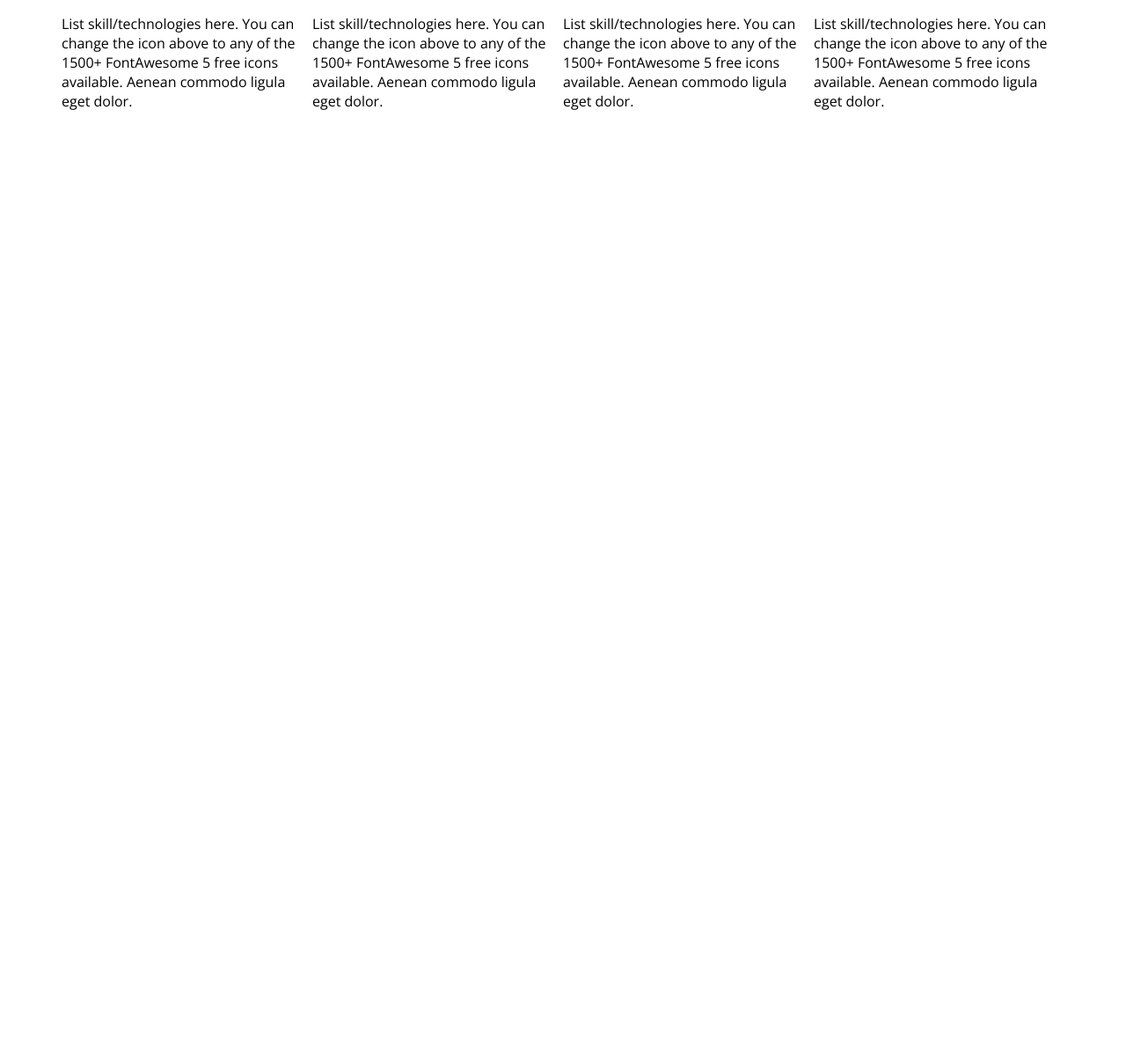
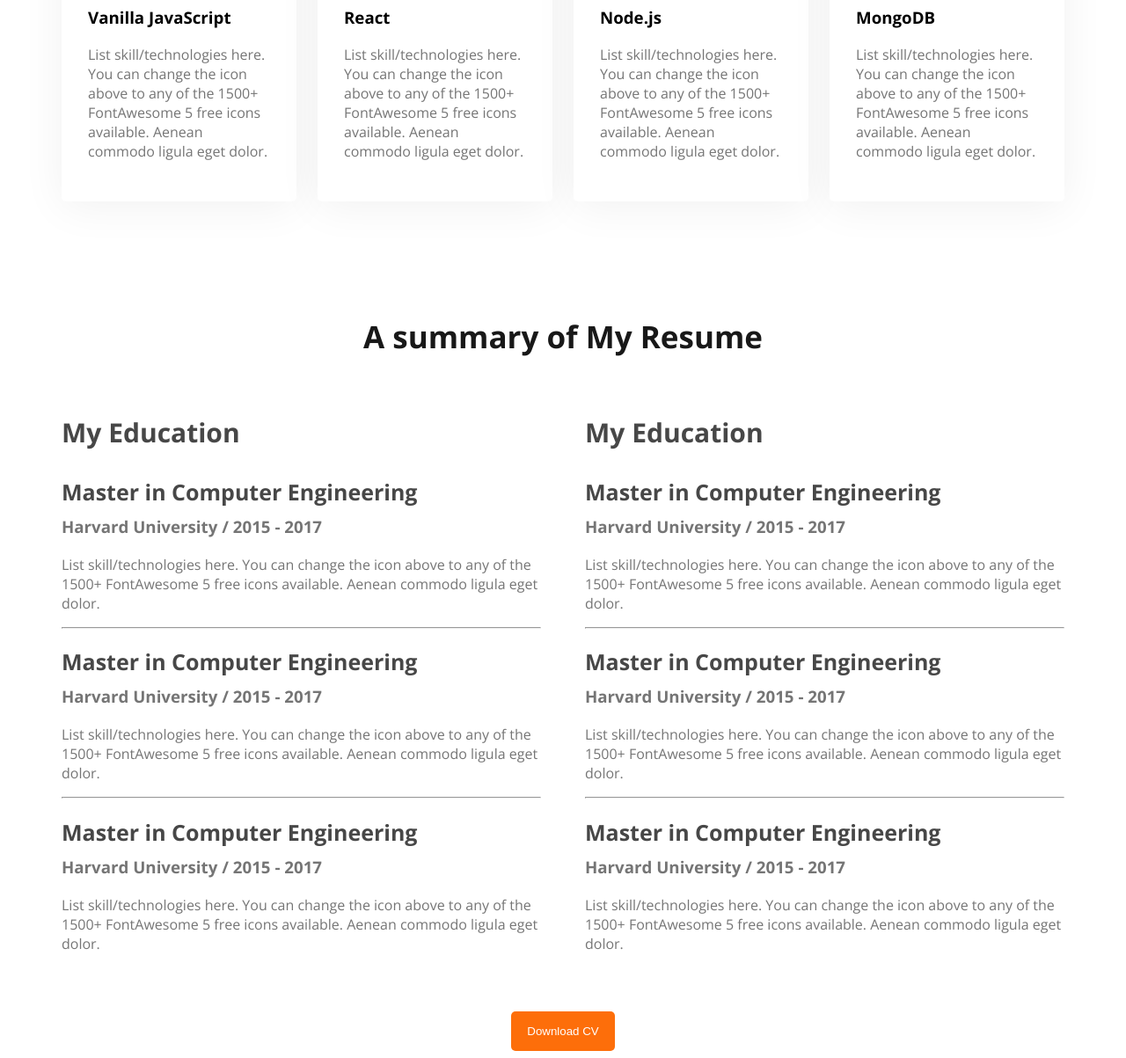
Before and after one commit to mdmuradgain/Developer_Portfolio_BD, a plain HTML site: page index.html in a window 1280 px wide. Shown: the part 1896-3099 px from the top of the page at 88% size. Before the commit the page ends 2046 px from the top, so only its background shows below. Drawn offline with nearby package versions, Linux system fonts and the light colour scheme.

Commit message:
finished the resume section

```diff
--- a/index.html
+++ b/index.html
@@ -68,7 +68,7 @@
 
       <!-- What Do I Do Section Start -->
        <section>
-        <div class="section_tittle">What I do</div>
+        <h3 class="section_tittle">What I do</h3>
         <p id="what_i_do_description" class="section_description">
             I have more than 10 years experience building software for clients all over the world. Below is a quick overview of my main technical skill sets and technologies i use. Want to find out more about my experience? Check out my online resume and project portfolio.
         </p>
@@ -95,6 +95,56 @@
             </div>
         </div>
        </section>
+
+       <!-- Resume Section -->
+        <section>
+            <h3 class="section_tittle">A summary of My Resume</h3>
+            <div class="resume_container">
+                <div class="resume_colum">
+                    <h3 class="resume_colum_tittle">My Education</h3>
+                    <div class="resume_item">
+                        <h2 class="resume_item_tittle">Master in Computer Engineering</h2>
+                        <h3 class="resume_item_institute">Harvard University / 2015 - 2017</h3>
+                        <p class="resume_item_description">List skill/technologies here. You can change the icon above to any of the 1500+ FontAwesome 5 free icons available. Aenean commodo ligula eget dolor.</p>
+                    </div>
+                    <hr>
+                    <div class="resume_item">
+                        <h2 class="resume_item_tittle">Master in Computer Engineering</h2>
+                        <h3 class="resume_item_institute">Harvard University / 2015 - 2017</h3>
+                        <p class="resume_item_description">List skill/technologies here. You can change the icon above to any of the 1500+ FontAwesome 5 free icons available. Aenean commodo ligula eget dolor.</p>
+                    </div>
+                    <hr>
+                    <div class="resume_item">
+                        <h2 class="resume_item_tittle">Master in Computer Engineering</h2>
+                        <h3 class="resume_item_institute">Harvard University / 2015 - 2017</h3>
+                        <p class="resume_item_description">List skill/technologies here. You can change the icon above to any of the 1500+ FontAwesome 5 free icons available. Aenean commodo ligula eget dolor.</p>
+                    </div>
+                </div>
+                <div class="resume_colum">
+                    <h3 class="resume_colum_tittle">My Education</h3>
+                    <div class="resume_item">
+                        <h2 class="resume_item_tittle">Master in Computer Engineering</h2>
+                        <h3 class="resume_item_institute">Harvard University / 2015 - 2017</h3>
+                        <p class="resume_item_description">List skill/technologies here. You can change the icon above to any of the 1500+ FontAwesome 5 free icons available. Aenean commodo ligula eget dolor.</p>
+                    </div>
+                    <hr>
+                    <div class="resume_item">
+                        <h2 class="resume_item_tittle">Master in Computer Engineering</h2>
+                        <h3 class="resume_item_institute">Harvard University / 2015 - 2017</h3>
+                        <p class="resume_item_description">List skill/technologies here. You can change the icon above to any of the 1500+ FontAwesome 5 free icons available. Aenean commodo ligula eget dolor.</p>
+                    </div>
+                    <hr>
+                    <div class="resume_item">
+                        <h2 class="resume_item_tittle">Master in Computer Engineering</h2>
+                        <h3 class="resume_item_institute">Harvard University / 2015 - 2017</h3>
+                        <p class="resume_item_description">List skill/technologies here. You can change the icon above to any of the 1500+ FontAwesome 5 free icons available. Aenean commodo ligula eget dolor.</p>
+                    </div>
+                </div>
+            </div>
+            <div class="download_cv">
+              <button class="btn_primary">Download CV</button>
+            </div>
+        </section>
     </main>
     <footer>
 
--- a/styles/style.css
+++ b/styles/style.css
@@ -90,6 +90,10 @@ main{
   margin: 0 auto;
 }
 
+main section{
+  margin-top: 130px;
+}
+
 /* About Section Styles */
 .about{
   padding: 130px;
@@ -107,6 +111,48 @@ main{
 #what_i_do_description{
   margin: 30px 150px;
 }
+
+/* Skill related styles */
 .skill_container{
   display: flex;
+  gap: 24px;
 }
+.skill{
+  padding: 30px;
+  gap: 40px;
+  border-radius: 5px;
+  background-color: #fff;
+  box-shadow: 0px 6px 50px 0px rgba(0, 0, 0, 0.06)
+}
+.skill_description{
+  color: #757575;
+}
+
+/* Resume Section Style */
+.resume_colum_tittle{
+  color: #474747;
+  font-size: 30px;
+  font-weight: 700;
+}
+.resume_container{
+  display: flex;
+  gap: 50px;
+}
+.resume_item_tittle{
+  color: #474747;
+  font-size: 25px;
+  font-weight: 700;
+  margin-bottom: 10px;
+}
+.resume_item_institute{
+  margin-bottom: 20px;
+  margin-top: 0;
+}
+.resume_item_description,.resume_item_institute{
+  color: #757575;
+}
+.download_cv{
+  text-align: center;
+  margin-top: 50px;
+
+}
```
